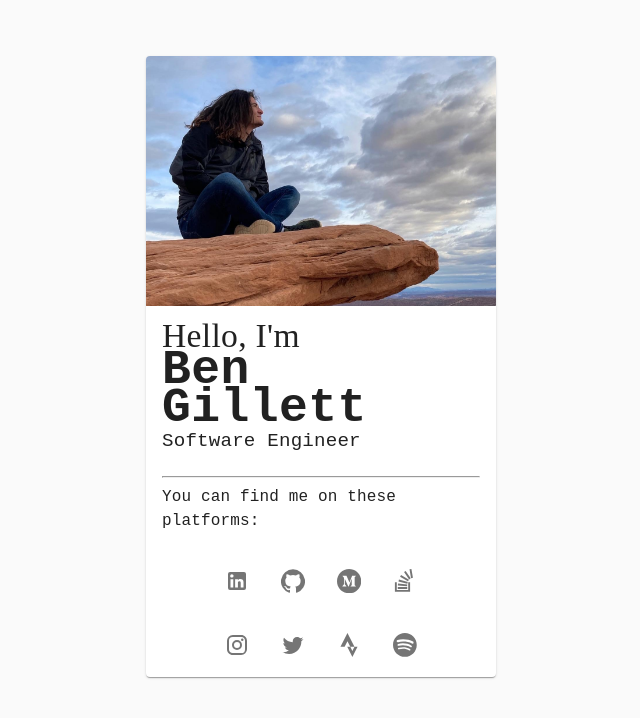
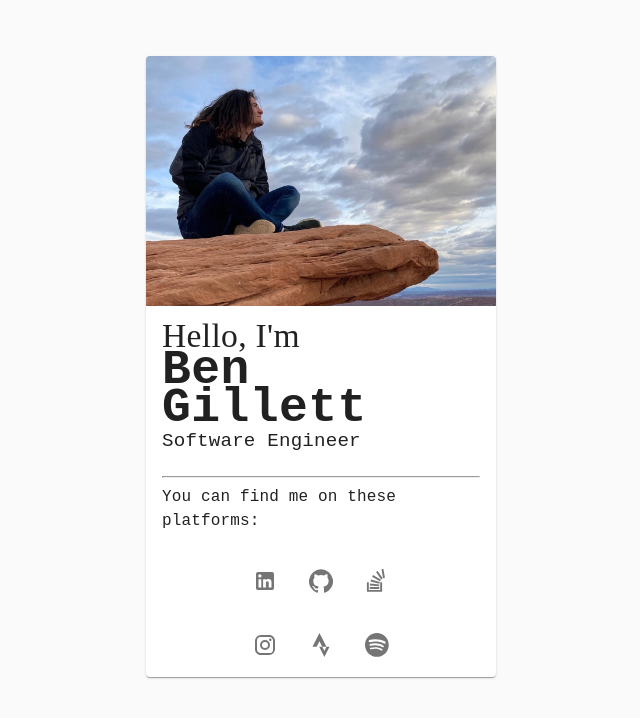
Before and after one commit to M3tanym/ben-website, a React (Create React App) app: page / in a window 1280 px wide. Shown: the top 718 px of the page, without its empty margins (319-959 px from the left). Built offline with nearby package versions, Linux system fonts and the light colour scheme; a web font is replaced by a local one.

Commit message:
link tweaks

```diff
--- a/src/Layout.js
+++ b/src/Layout.js
@@ -96,14 +96,16 @@ const Layout = (props) =>
 						<CardActions className={classes.link_row}>
 							<LinkButton href={"https://www.linkedin.com/in/ben-gillett"} icon={<LinkedIn />}/>
 							<LinkButton href={"https://www.github.com/M3tanym"} icon={<GitHub />}/>
-							<LinkButton href={"https://medium.com/@ben-gillett"} icon={<MediumIcon />}/>
+							{/*<LinkButton href={"https://medium.com/@ben-gillett"} icon={<MediumIcon />}/>*/}
+							{/*Need to find Medium replacement*/}
 							<LinkButton href={"https://stackoverflow.com/users/13765237/ben-gillett"} icon={<StackOverflowIcon />}/>
 						</CardActions>
 						<CardActions className={classes.link_row}>
 							<LinkButton href={"https://www.instagram.com/benjamin_gillett"} icon={<Instagram />}/>
-							<LinkButton href={"https://twitter.com/BnjmnGillett"} icon={<Twitter />}/>
+							{/*<LinkButton href={"https://twitter.com/BnjmnGillett"} icon={<Twitter />}/>*/}
+							{/*Elon ruined Twitter so not linking that anymore*/}
 							{/*<LinkButton href={"https://www.youtube.com/channel/UCDDCEvRr9bflGGlXrbyKkHQ"} icon={<YouTube />}/>*/}
-							{/*YouTube account not mature enough for profile yet...*/}
+							{/*YouTube account not mature enough for sharing yet*/}
 							<LinkButton href={"https://www.strava.com/athletes/42381976"} icon={<StravaIcon />}/>
 							<LinkButton href={"https://open.spotify.com/user/thesilentwatcher7"} icon={<SpotifyIcon />}/>
 						</CardActions>
```
